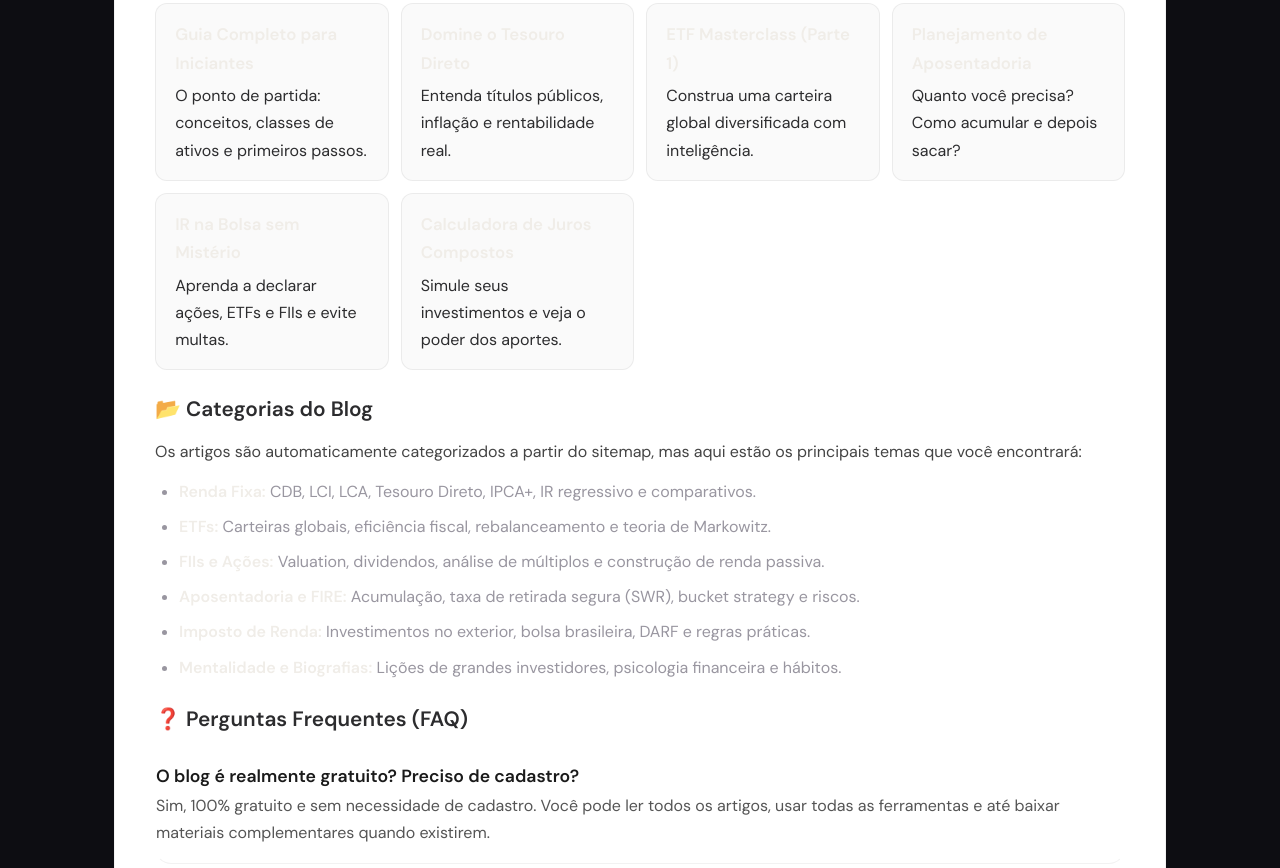
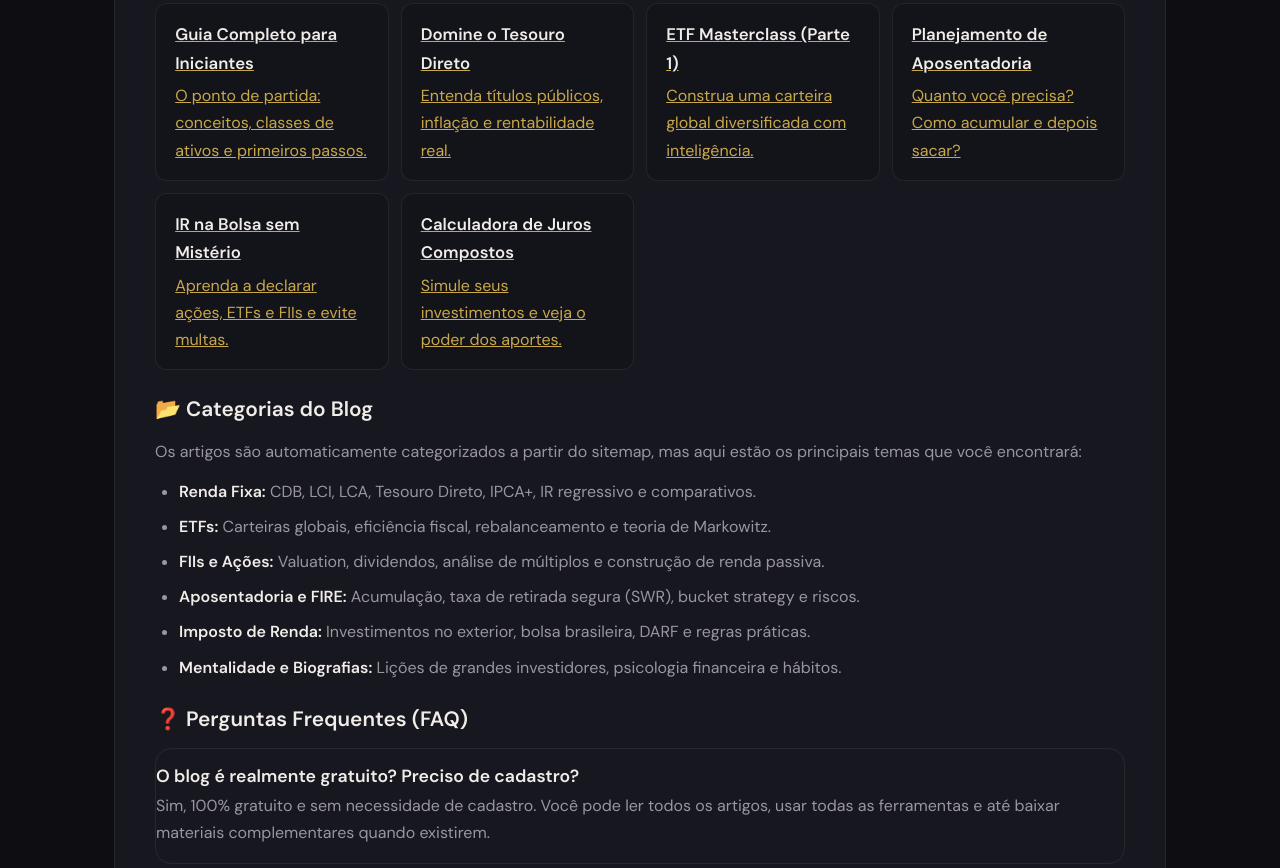
Before and after one commit to cerebromilionario/cerebromilionario, a plain HTML site: page blog.html in a window 1280 px wide. Shown: the part 812-1680 px from the top of the page. Drawn offline with Linux system fonts and the light colour scheme.

Commit message:
Update blog.html

```diff
--- a/blog.html
+++ b/blog.html
@@ -128,29 +128,29 @@
       border:1px solid rgba(255,255,255,.14);text-decoration:none
     }
 
-    /* ── NOVO: Conteúdo editorial rico ───────────────────── */
+    /* ── NOVO: Conteúdo editorial rico (TEMA ESCURO) ──────── */
     .editorial-section {
-      background: #fff;
+      background: var(--bg-card, #17171f);
       border-radius: 18px;
       padding: 2rem 2.5rem;
       margin: 2rem 0;
       box-shadow: var(--shadow-sm);
-      border: 1px solid rgba(0,0,0,.05);
+      border: 1px solid var(--border, rgba(255,255,255,.07));
       line-height: 1.7;
+      color: var(--text-secondary, #9996a0);
     }
     .editorial-section h2 {
       font-size: 1.8rem;
       margin-top: 1.8rem;
       margin-bottom: 0.6rem;
-      color: #1a1a1a;
+      color: var(--text-primary, #f0ede8);
     }
     .editorial-section h3 {
       font-size: 1.3rem;
       margin-top: 1.6rem;
-      color: #2c2c2e;
+      color: var(--text-primary, #f0ede8);
     }
     .editorial-section p {
-      color: #444;
       margin: 0.8rem 0;
     }
     .editorial-section ul, .editorial-section ol {
@@ -160,6 +160,10 @@
     .editorial-section li {
       margin-bottom: 0.5rem;
     }
+    .editorial-section a {
+      color: var(--gold, #c9a84c);
+      text-decoration: underline;
+    }
     .start-here-grid {
       display: grid;
       grid-template-columns: repeat(auto-fill, minmax(220px, 1fr));
@@ -167,34 +171,38 @@
       margin: 1rem 0 1.5rem;
     }
     .start-here-card {
-      background: #fafafa;
-      border: 1px solid rgba(0,0,0,.06);
+      background: var(--bg-surface, #13131a);
+      border: 1px solid var(--border, rgba(255,255,255,.07));
       border-radius: 12px;
       padding: 1rem 1.2rem;
       text-decoration: none;
-      color: #2c2c2e;
-      transition: background .2s, transform .2s;
+      color: var(--text-secondary, #9996a0);
+      transition: background .2s, transform .2s, border-color .2s;
     }
     .start-here-card:hover {
-      background: #f4f4f4;
+      background: rgba(201,168,76,.05);
+      border-color: rgba(201,168,76,.2);
       transform: translateY(-2px);
     }
     .start-here-card strong {
       display: block;
       font-size: 1.05rem;
       margin-bottom: 0.3rem;
+      color: var(--text-primary, #f0ede8);
     }
     .faq-item {
-      border-bottom: 1px solid rgba(0,0,0,.05);
+      border-bottom: 1px solid var(--border, rgba(255,255,255,.07));
       padding: 1rem 0;
     }
+    .faq-item:last-child { border-bottom: none; }
     .faq-item h4 {
       margin: 0 0 0.3rem;
-      color: #1a1a1a;
+      color: var(--text-primary, #f0ede8);
+      font-weight: 600;
     }
     .faq-item p {
       margin: 0;
-      color: #555;
+      color: var(--text-secondary, #9996a0);
     }
     @media (max-width: 640px) {
       .editorial-section {
```
